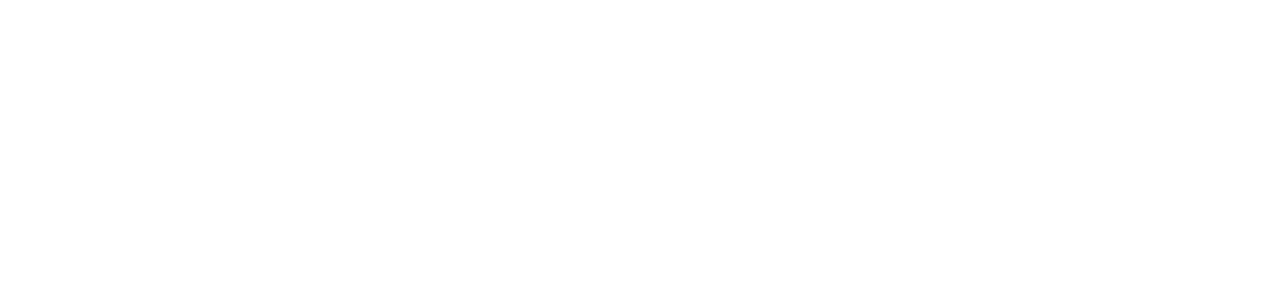
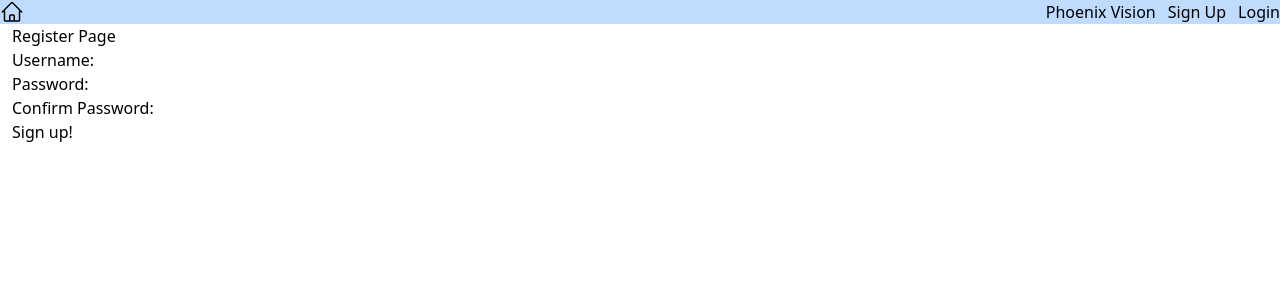
Before and after one commit to ChristopherHoganJr/phoenix, a React (Vite) app in the folder client/: page /register in a window 1280 px wide. Before the commit this address had no page. Shown: the top 300 px of the page. Built offline with nearby package versions, Linux system fonts and the light colour scheme.

Commit message:
base routing for visitor - styles are wireframe

```diff
--- a/client/src/App.jsx
+++ b/client/src/App.jsx
@@ -6,6 +6,9 @@
 
 // pages
 import Landing_Page from "./pages/Landing_Page";
+import PhoenixVision_Page from "./pages/PhoenixVision_Page";
+import Register_Page from "./pages/Register_Page";
+import Login_Page from "./pages/Login_Page";
 
 function App() {
   return (
@@ -13,6 +16,9 @@
       <Routes>
         <Route path='/' element={<MainLayout />}>
           <Route index element={<Landing_Page />} />
+          <Route path='/phoenix_vision' element={<PhoenixVision_Page />} />
+          <Route path='/register' element={<Register_Page />} />
+          <Route path='/login' element={<Login_Page />} />
         </Route>
       </Routes>
     </div>
--- /dev/null
+++ b/client/src/components/ui/PrimaryButton.jsx
@@ -0,0 +1,7 @@
+import React from "react";
+
+const PrimaryButton = ({ title }) => {
+  return <button>{title}</button>;
+};
+
+export default PrimaryButton;
--- /dev/null
+++ b/client/src/pages/Login_Page.jsx
@@ -0,0 +1,39 @@
+import React, { useState } from "react";
+
+// components
+import PrimaryButton from "../components/ui/PrimaryButton";
+
+const Login_Page = () => {
+  const [user, setUser] = useState({
+    username: "",
+    password: "",
+  });
+  return (
+    <div>
+      <h1>Login Page</h1>
+      <form action=''>
+        <div>
+          <label>Username:</label>
+          <input
+            type='text'
+            name='username'
+            value={user.username}
+            onChange={(e) => setUser({ ...user, username: e.target.value })}
+          />
+        </div>
+        <div>
+          <label>Password:</label>
+          <input
+            type='password'
+            name='password'
+            value={user.password}
+            onChange={(e) => setUser({ ...user, password: e.target.value })}
+          />
+        </div>
+        <PrimaryButton title={"Login"} />
+      </form>
+    </div>
+  );
+};
+
+export default Login_Page;
--- /dev/null
+++ b/client/src/pages/PhoenixVision_Page.jsx
@@ -0,0 +1,40 @@
+import React from "react";
+
+const PhoenixVision_Page = () => {
+  return (
+    <>
+      <p>
+        Project Phoenix is a revolutionary social media platform that is focused
+        on providing users with the latest news, updates, and information about
+        cryptocurrency and blockchain technology. The project aims to connect
+        like-minded individuals who are passionate about blockchain and
+        cryptocurrency, providing them with a space where they can engage in
+        meaningful conversations and share their ideas with the community. The
+        platform is designed to be user-friendly and intuitive, making it easy
+        for users to navigate and find the information they need.
+      </p>
+      <p>
+        At Project Phoenix, we believe that blockchain technology and
+        cryptocurrency have the potential to change the world for the better,
+        and we are committed to helping our users stay informed about the latest
+        developments in this exciting field. Our platform features a range of
+        tools and resources that are designed to make it easy for users to learn
+        about blockchain and cryptocurrency, including news articles,
+        educational content, and expert analysis. We are constantly updating our
+        platform to ensure that our users have access to the most up-to-date
+        information about this rapidly evolving industry.
+      </p>
+      <p>
+        Whether you are a seasoned cryptocurrency investor or a newcomer to the
+        world of blockchain technology, Project Phoenix is the ultimate social
+        media platform for staying informed and engaged. Our community is made
+        up of individuals from all over the world who share a passion for
+        blockchain and cryptocurrency, and we are committed to providing them
+        with the tools and resources they need to succeed. Join us today and
+        become a part of the revolution!
+      </p>
+    </>
+  );
+};
+
+export default PhoenixVision_Page;
--- /dev/null
+++ b/client/src/pages/Register_Page.jsx
@@ -0,0 +1,52 @@
+import React, { useState } from "react";
+
+// components
+import PrimaryButton from "../components/ui/PrimaryButton";
+
+const Register_Page = () => {
+  const [user, setUser] = useState({
+    username: "",
+    password: "",
+    confirmPassword: "",
+  });
+
+  return (
+    <div>
+      <h1>Register Page</h1>
+      <form action=''>
+        <div>
+          <label>Username:</label>
+          <input
+            type='text'
+            name='username'
+            value={user.username}
+            onChange={(e) => setUser({ ...user, username: e.target.value })}
+          />
+        </div>
+        <div>
+          <label>Password:</label>
+          <input
+            type='password'
+            name='password'
+            value={user.password}
+            onChange={(e) => setUser({ ...user, password: e.target.value })}
+          />
+        </div>
+        <div>
+          <label>Confirm Password:</label>
+          <input
+            type='password'
+            name='confirmPassword'
+            value={user.confirmPassword}
+            onChange={(e) =>
+              setUser({ ...user, confirmPassword: e.target.value })
+            }
+          />
+        </div>
+        <PrimaryButton title='Sign up!' />
+      </form>
+    </div>
+  );
+};
+
+export default Register_Page;
```
